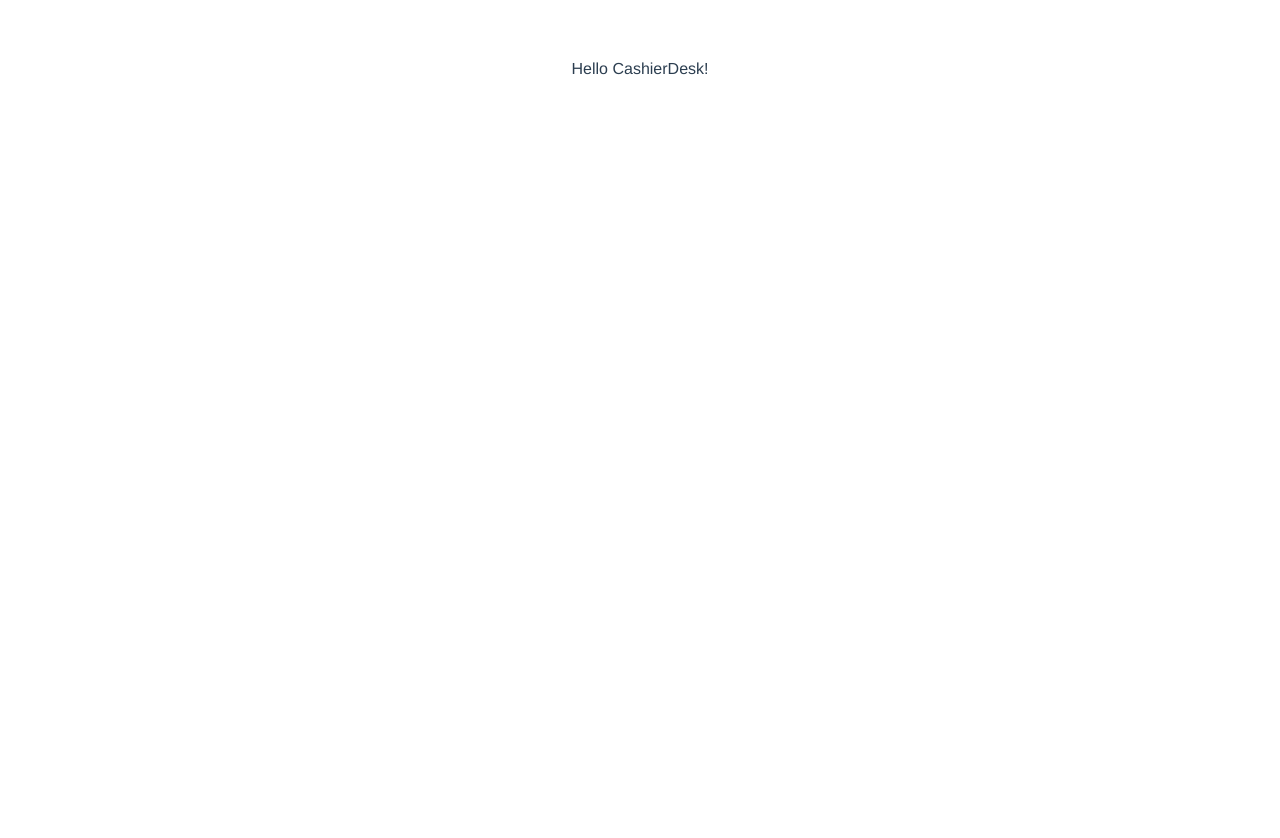
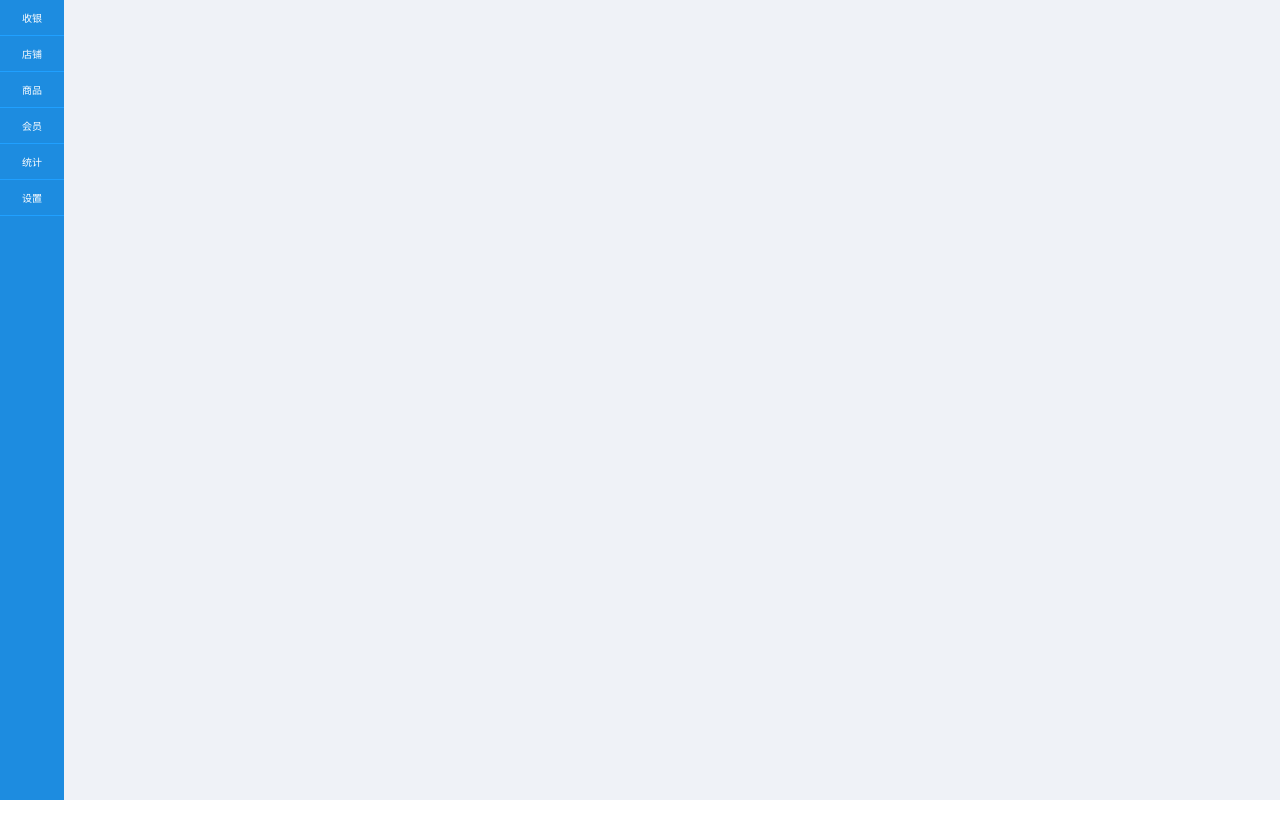
Before and after one commit to tsingwong/CashierDesk, a Vue app: page /#/ in a window 1280 px wide. Shown: the top 838 px of the page. After the commit the page ends 800 px from the top, so only its background shows below. Built offline with nearby package versions, Linux system fonts and the light colour scheme; a small style sheet from the web is missing.

Commit message:
add leftNav

```diff
--- a/index.html
+++ b/index.html
@@ -1,20 +1,26 @@
 <!DOCTYPE html>
 <html>
+
 <head>
     <meta charset="utf-8">
     <meta name="viewport" content="width=device-width,initial-scale=1.0">
     <title>CashierDesk</title>
-    <link rel="stylesheet" href="//at.alicdn.com/t/font_483383_shu54uwjd10grpb9.css">
+    <link rel="stylesheet" href="//at.alicdn.com/t/font_483383_z02dexi430daemi.css">
     <style>
-      html, body, #app {
+        html,
+        body,
+        #app {
             margin: 0;
             padding: 0;
             height: 100%;
         }
+
     </style>
 </head>
+
 <body>
     <div id="app"></div>
     <!-- built files will be auto injected -->
 </body>
+
 </html>
--- a/src/App.vue
+++ b/src/App.vue
@@ -1,17 +1,21 @@
 <template>
     <div id="app">
-    <i class="icon iconfont icon-huiyuan"></i>
-    <i class="icon iconfont icon-shezhi"></i>
-    <i class="icon iconfont icon-dianpu"></i>
-    <i class="icon iconfont icon-shumashouji"></i>
+        <leftNav></leftNav>
+        <div class="main">
             <router-view/>
+        </div>
     </div>
 </template>
 
 <script>
+    import leftNav from './components/common/leftNav.vue';
     export default {
-    name: 'app'
+        name: 'app',
+        components: {
+            leftNav
+        },
     };
+
 </script>
 
 <style>
@@ -21,6 +25,12 @@ export default {
         -moz-osx-font-smoothing: grayscale;
         text-align: center;
         color: #2c3e50;
-  margin-top: 60px;
+    }
+    .main {
+        float: left;
+        width:95%;
+        background-color: #EFF2F7;
+        height: 100%;
+        overflow: hidden;
     }
 </style>
--- /dev/null
+++ b/src/components/common/leftNav.vue
@@ -0,0 +1,60 @@
+<template>
+    <div class="left-nav">
+        <ul>
+            <li>
+                <i class="icon iconfont icon-goumai"></i>
+                <div>收银</div>
+            </li>
+            <li>
+                <i class="icon iconfont icon-dianpu"></i>
+                <div>店铺</div>
+            </li>
+            <li>
+                <i class="icon iconfont icon-shipin"></i>
+                <div>商品</div>
+            </li>
+            <li>
+                <i class="icon iconfont icon-huiyuan"></i>
+                <div>会员</div>
+            </li>
+            <li>
+                <i class="icon iconfont icon-cart"></i>
+                <div>统计</div>
+            </li>
+            <li>
+                <i class="icon iconfont icon-shezhi"></i>
+                <div>设置</div>
+            </li>
+        </ul>
+    </div>
+</template>
+
+<script>
+    export default {
+
+    };
+</script>
+
+<style>
+    .left-nav {
+        color: white;
+        font-size: 10px;
+        height: 100%;
+        background-color: #1D8cE0;
+        float: left;
+        width: 5%;
+    }
+    .iconfont {
+        font-size: 24px;
+    }
+    .left-nav ul {
+        padding: 0;
+        margin: 0;
+    }
+    .left-nav li {
+        list-style: none;
+        text-align: center;
+        border-bottom: 1px solid #20a0ff;
+        padding: 10px;
+    }
+</style>
--- a/src/components/Pos.vue
+++ b/src/components/page/Pos.vue
@@ -1,6 +1,5 @@
 <template>
     <div class="pos">
-        Hello CashierDesk!
     </div>
 </template>
 
--- a/src/router/index.js
+++ b/src/router/index.js
@@ -1,6 +1,6 @@
 import Vue from 'vue';
 import Router from 'vue-router';
-import Pos from '@/components/Pos';
+import Pos from '@/components/page/Pos';
 
 Vue.use(Router);
 
```
Also changed, not shown: src/components/page/HelloWorld.vue (renamed from src/components/HelloWorld.vue). Lines whose indentation alone changed are shown as unchanged.
